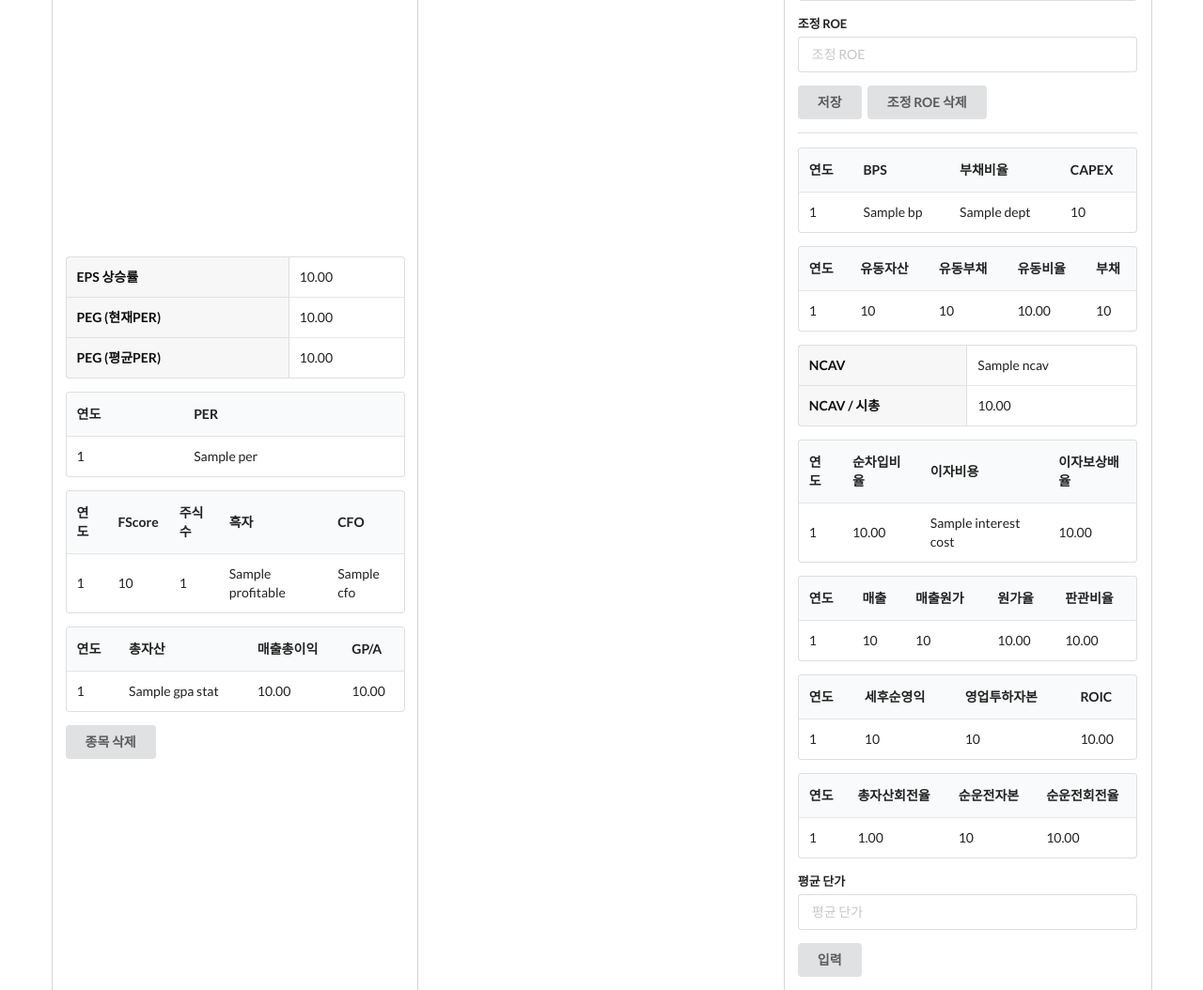
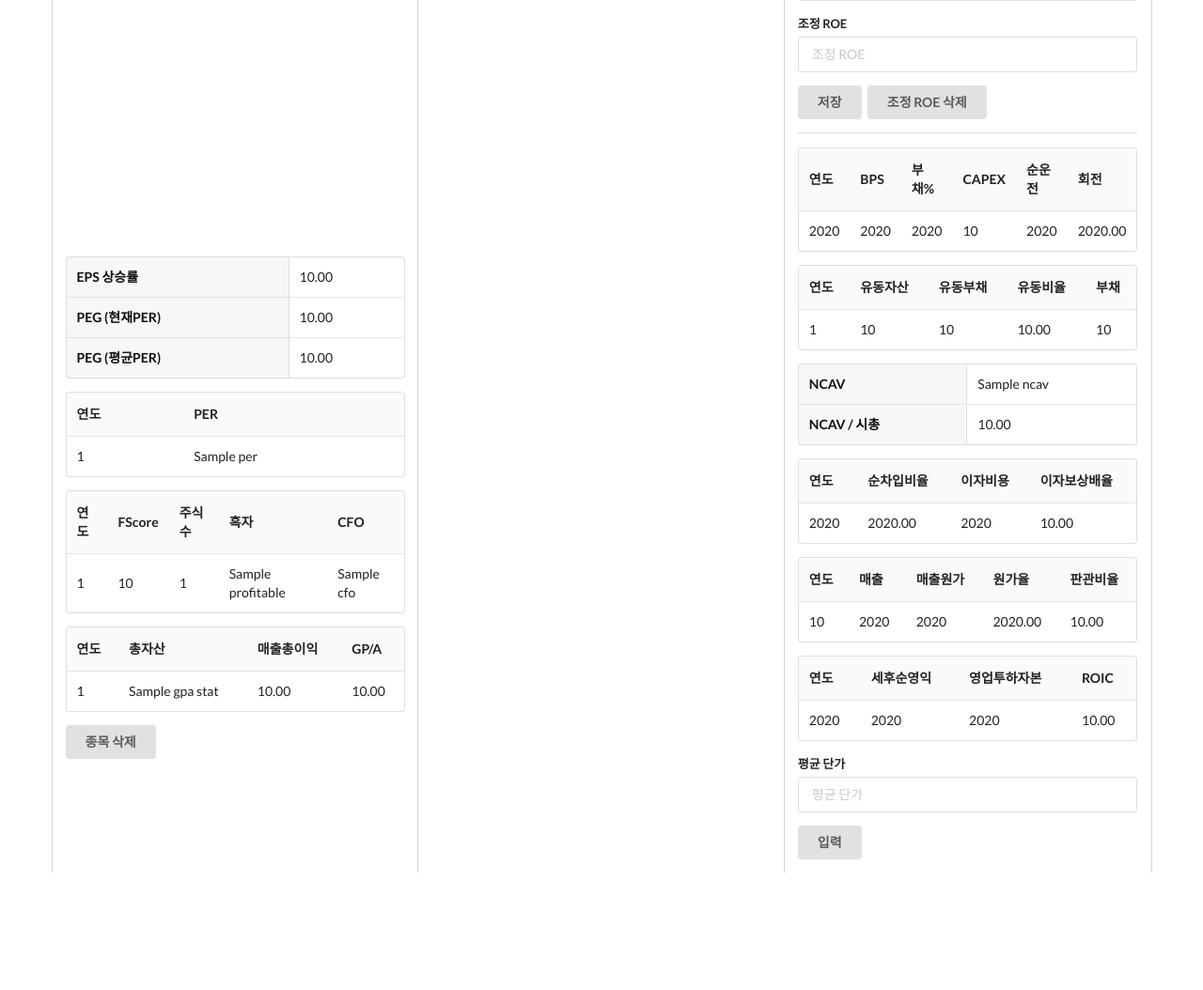
Before and after one commit to 0hoo/snowball, a Flask app: template templates/stock_detail.html in a window 1280 px wide. Shown: the part 1180-2234 px from the top of the page at 94% size. After the commit the page ends 2109 px from the top, so only its background shows below. Run offline with Flask 2, Linux system fonts and the light colour scheme; the template is opened without the code that fills it: most values are stand-ins (such as "Sample title", 1, 10 or a date in 2020); a map, chart or similar area stays blank; some libraries are stand-ins or nearby versions.

Commit message:
순운전자본 순운전회전율를 CAPEX테이블에 합치기

```diff
--- a/db.py
+++ b/db.py
@@ -370,9 +370,17 @@ class Stock(UserDict):
     def future_bps(self) -> int:
         return self.calc_future_bps(FUTURE)
 
+    # @property
+    # def other_year_stat(self):
+    #     return zip(self.year_stat('BPSs'), self.year_stat('DEPTs'), self.year_stat('CAPEXs'))
+
     @property
-    def other_year_stat(self):
-        return zip(self.year_stat('BPSs'), self.year_stat('DEPTs'), self.year_stat('CAPEXs'))
+    def BPSs(self):
+        return self.year_stat('BPSs')
+
+    @property
+    def DEPTs(self):
+        return self.year_stat('DEPTs')
 
     @property
     def FCF_stat(self):
@@ -540,23 +548,12 @@ class Stock(UserDict):
         return [(s[0], c[1] / s[1] * 100) for c, s in zip(self.get('SGAs', []), self.get('sales', []))]
 
     @property
-    def sales_stat(self):
-        return zip(self.get('sales', []), self.get('sales_cost', []), self.sales_cost_ratio, self.SGA_ratio)
-
-    @property
-    def loan_stat(self):
-        return zip(self.get('loan_rate', []), self.get('net_current_loan'), self.get('interest_cost', []), self.get('interest_coverage', []))
-
-    @property
     def mean_ROIC(self):
         values = [v[1] for v in self.get('ROICs', []) if v[1] > 0]
         return mean(values) if values else 0
 
-    def IC(self, year):
-        return first_or_none([v[1]for v in self.get('ICs', []) if v[0] == year])
-
-    def NOPAT(self, year):
-        return first_or_none([v[1]for v in self.get('NOPATs', []) if v[0] == year])
+    def value_by_year(self, key, year):
+        return first_or_none([v[1]for v in attr_or_key_getter(key, self, []) if v[0] == year])
 
     def total_asset_turnover_by(self, year):
         return first_or_none([v[1]for v in self.get('total_asset_turnover', []) if v[0] == year])
--- a/templates/stock_detail.html
+++ b/templates/stock_detail.html
@@ -749,25 +749,29 @@ function lineChart(elementId, label, labels, data, color) {
                     <tr>
                         <th>연도</th>
                         <th>BPS</th>
-                        <th>부채비율</th>
+                        <th>부채%</th>
                         <th>CAPEX</th>
+                        <th>순운전</th>
+                        <th>회전</th>
                     </tr>
                 </thead>
                 <tbody>
-                    {% for bps, dept, capex in stock.other_year_stat %}
+                    {% for year, capex in stock.year_stat('CAPEXs') %}
                     <tr>
-                        <td {% if loop.index0 == stock.last_year_index %}class="positive"{% endif %}>
-                            {{bps.0}}
+                        <td>
+                            {{year}}
                         </td>
                         <td>
-                            {{bps.1}}
+                            {{stock.value_by_year('BPSs', year)}}
                         </td>
                         <td>
-                            {{dept.1}}
+                            {{stock.value_by_year('DEPTs', year)}}
                         </td>
                         <td>
-                            {{capex.1|int}}
+                            {{capex|int}}
                         </td>
+                        <td>{{stock.value_by_year('net_working_capital', year)|int or 'N/A'}}</td>
+                        <td>{{ '%.2f'|format(stock.value_by_year('net_working_capital_turnover', year) or 0) }}</td>
                     </tr>
                     {% endfor %}
                 </tbody>
@@ -818,18 +822,18 @@ function lineChart(elementId, label, labels, data, color) {
                     </tr>
                 </thead>
                 <tbody>
-                    {% for loan_rate, net_current_loan, interest_cost, interest_coverage in stock.loan_stat %}
+                    {% for year, interest_coverage in stock.interest_coverage %}
                     <tr>
-                        <td>{{loan_rate.0}}</td>
+                        <td>{{year}}</td>
                         <td>
-                            {% if loan_rate.1 == 0 %}
-                            N/A ({{ net_current_loan.1|int }})
+                            {% if stock.value_by_year('loan_rate', year) == 0 %}
+                            N/A ({{ stock.value_by_year('net_current_loan', year)|int }})
                             {% else %}
-                            {{ '%.2f'|format(loan_rate.1) }}
+                            {{ '%.2f'|format(stock.value_by_year('loan_rate', year)) }}
                             {% endif %}
                         </td>
-                        <td>{{interest_cost.1}}</td>
-                        <td>{{ '%.2f'|format(interest_coverage.1) }}</td>
+                        <td>{{stock.value_by_year('interest_cost', year)}}</td>
+                        <td>{{ '%.2f'|format(interest_coverage) }}</td>
                     </tr>
                     {% endfor %}
                 </tbody>
@@ -845,13 +849,13 @@ function lineChart(elementId, label, labels, data, color) {
                     </tr>
                 </thead>
                 <tbody>
-                    {% for sales, sales_cost, sales_cost_ratio, SGA_ratio in stock.sales_stat %}
+                    {% for year, SGA_ratio in stock.SGA_ratio %}
                     <tr>
-                        <td>{{sales.0|int}}</td>
-                        <td>{{sales.1|int}}</td>
-                        <td>{{sales_cost.1|int}}</td>
-                        <td>{{ '%.2f'|format(sales_cost_ratio.1) }}</td>
-                        <td>{{ '%.2f'|format(SGA_ratio.1) }}</td>
+                        <td>{{SGA_ratio|int}}</td>
+                        <td>{{stock.value_by_year('sales', year)|int}}</td>
+                        <td>{{stock.value_by_year('sales_cost', year)|int}}</td>
+                        <td>{{ '%.2f'|format(stock.value_by_year('sales_cost_ratio', year) or 0) }}</td>
+                        <td>{{ '%.2f'|format(SGA_ratio) }}</td>
                     </tr>
                     {% endfor %}
                 </tbody>
@@ -866,32 +870,12 @@ function lineChart(elementId, label, labels, data, color) {
                     </tr>
                 </thead>
                 <tbody>
-                    {% for ROIC in stock.ROICs %}
+                    {% for year, ROIC in stock.ROICs %}
                     <tr>
-                        <td>{{ROIC.0|int}}</td>
-                        <td>{{stock.NOPAT(ROIC.0)|int}}</td>
-                        <td>{{stock.IC(ROIC.0)|int}}</td>
-                        <td>{{ '%.2f'|format(ROIC.1) }}</td>
-                    </tr>
-                    {% endfor %}
-                </tbody>
-            </table>
-            <table class="ui table">
-                <thead>
-                    <tr>
-                        <th>연도</th>
-                        <th>총자산회전율</th>
-                        <th>순운전자본</th>
-                        <th>순운전회전율</th>
-                    </tr>
-                </thead>
-                <tbody>
-                    {% for net_working_capital_turnover in stock.net_working_capital_turnover %}
-                    <tr>
-                        <td>{{net_working_capital_turnover.0|int}}</td>
-                        <td>{{ '%.2f'|format(stock.total_asset_turnover_by(net_working_capital_turnover.0)) }}
-                        <td>{{stock.net_working_capital_by(net_working_capital_turnover.0)|int}}</td>
-                        <td>{{ '%.2f'|format(net_working_capital_turnover.1) }}</td>
+                        <td>{{year}}</td>
+                        <td>{{stock.value_by_year('NOPATs', year)|int}}</td>
+                        <td>{{stock.value_by_year('ICs', year)|int}}</td>
+                        <td>{{ '%.2f'|format(ROIC) }}</td>
                     </tr>
                     {% endfor %}
                 </tbody>
```
